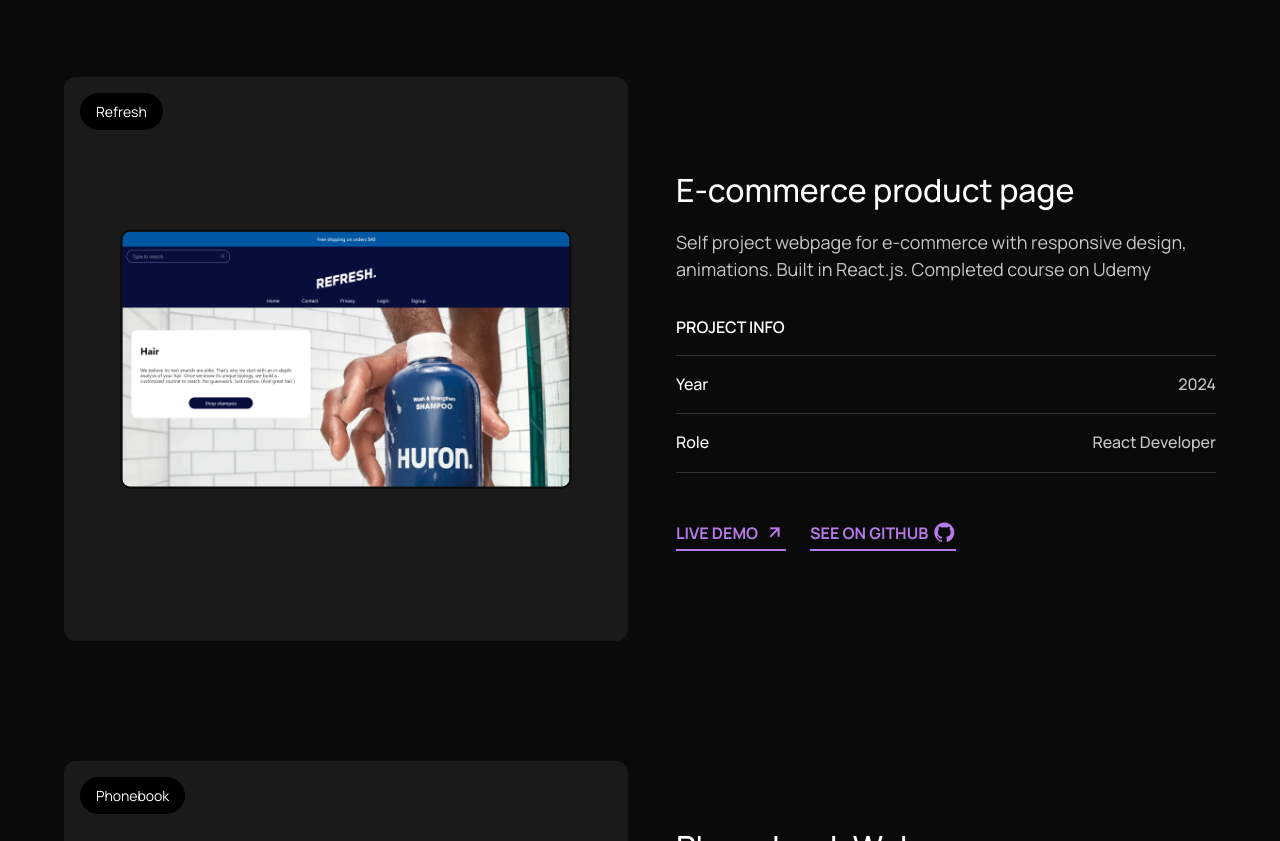
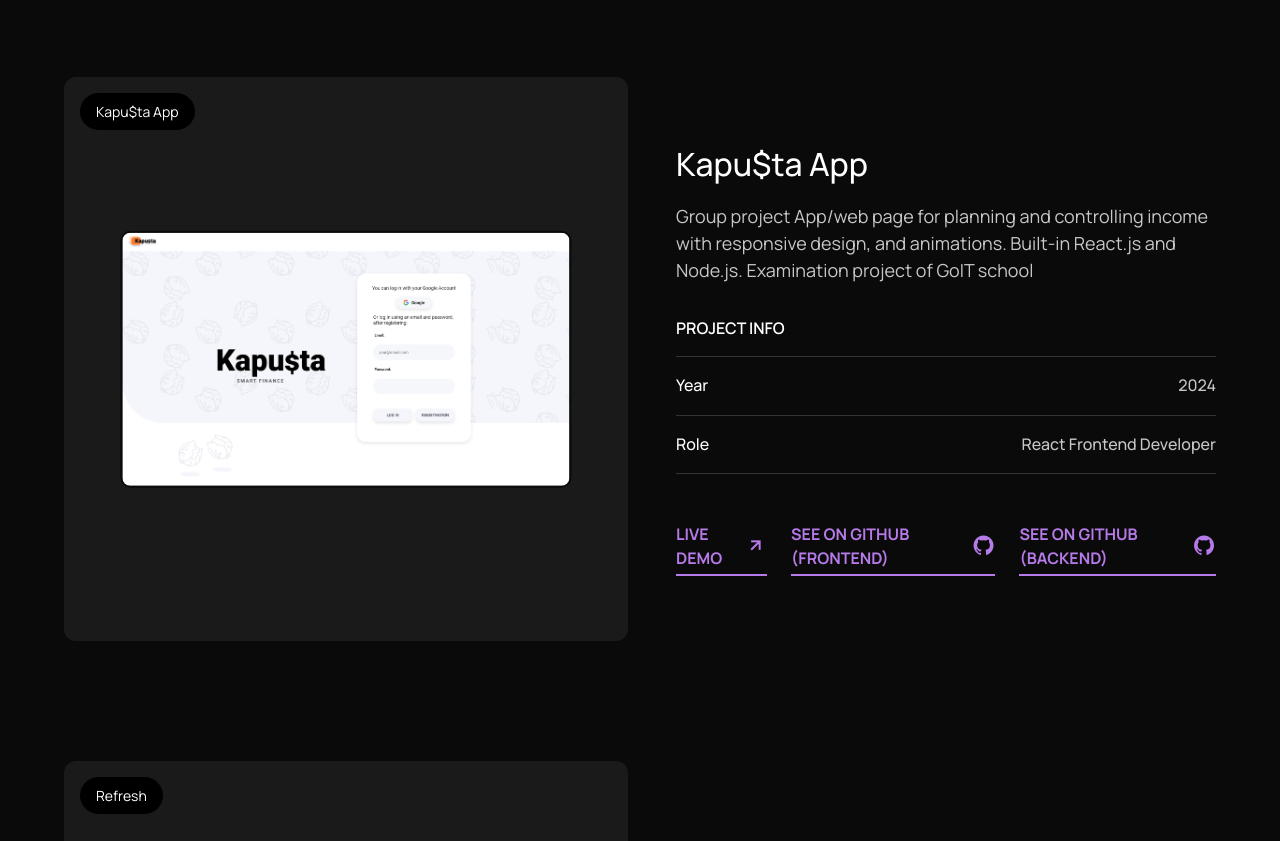
Before and after one commit to Czinaaz/website-portfolio, a plain HTML site: page index.html in a window 1280 px wide. Shown: the part 917-1758 px from the top of the page. Drawn offline with nearby package versions, Linux system fonts and the light colour scheme.

Commit message:
added Kapu$ta

```diff
--- a/index.html
+++ b/index.html
@@ -127,13 +127,13 @@
 
           <!--Kapu$ta Project-->
 
-          <!-- <div class="project__card">
+          <div class="project__card">
             <a href="https://mpawelec01.github.io/goit-kapusta-project/" class="project__image__link">
               <div class="project__image__container">
                 <span class="project__tag">Kapu$ta App</span>
                 <figure class="project__image__wrapper">
                   <img
-                    src="./img/projects/ecommerce.png"
+                    src="./img/projects/Kapu$ta.png"
                     alt="Kapu$ta App"
                   />
                 </figure>
@@ -176,7 +176,7 @@
                 </a>
               </div>
             </div>
-          </div> -->
+          </div>
 
 
 
```
